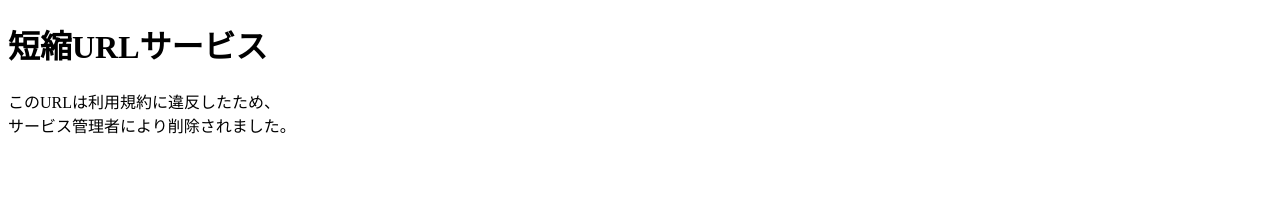
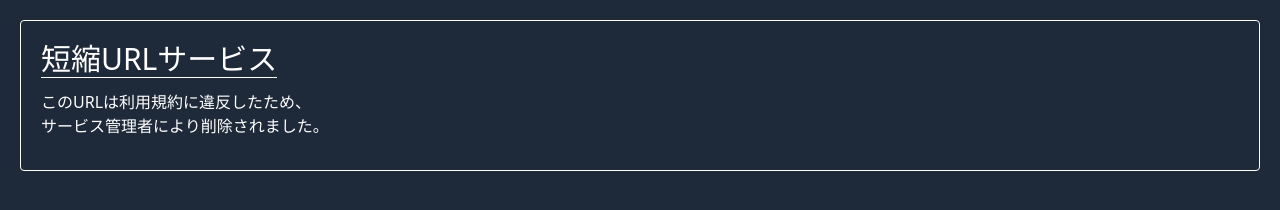
Before and after one commit to NukoServer-Dev/ShortLink, a plain HTML site: page public/ban.html in a window 1280 px wide. Drawn offline with nearby package versions, Linux system fonts and the light colour scheme.

Commit message:
feat: スタイル

```diff
--- a/public/ban.html
+++ b/public/ban.html
@@ -4,9 +4,12 @@
     <meta charset="UTF-8">
     <meta name="viewport" content="width=device-width, initial-scale=1.0">
     <title>短縮URL by ぬこぬこサーバー</title>
+    <script src="https://cdn.jsdelivr.net/npm/@tailwindcss/browser@4"></script>
 </head>
-<body>
-    <h1>短縮URLサービス</h1>
-    <p>このURLは利用規約に違反したため、<br>サービス管理者により削除されました。</p>
+<body class="p-5 bg-gray-800 text-white">
+    <div class="border rounded-sm h-full p-5">
+        <h1 class="text-3xl border-b w-fit mb-3">短縮URLサービス</h1>
+        <p class="mb-3">このURLは利用規約に違反したため、<br>サービス管理者により削除されました。</p>
+    </div>
 </body>
 </html>
```
Also changed, not shown: public/notfound.html (+6 -3 lines), public/warn.html (+6 -3 lines).
